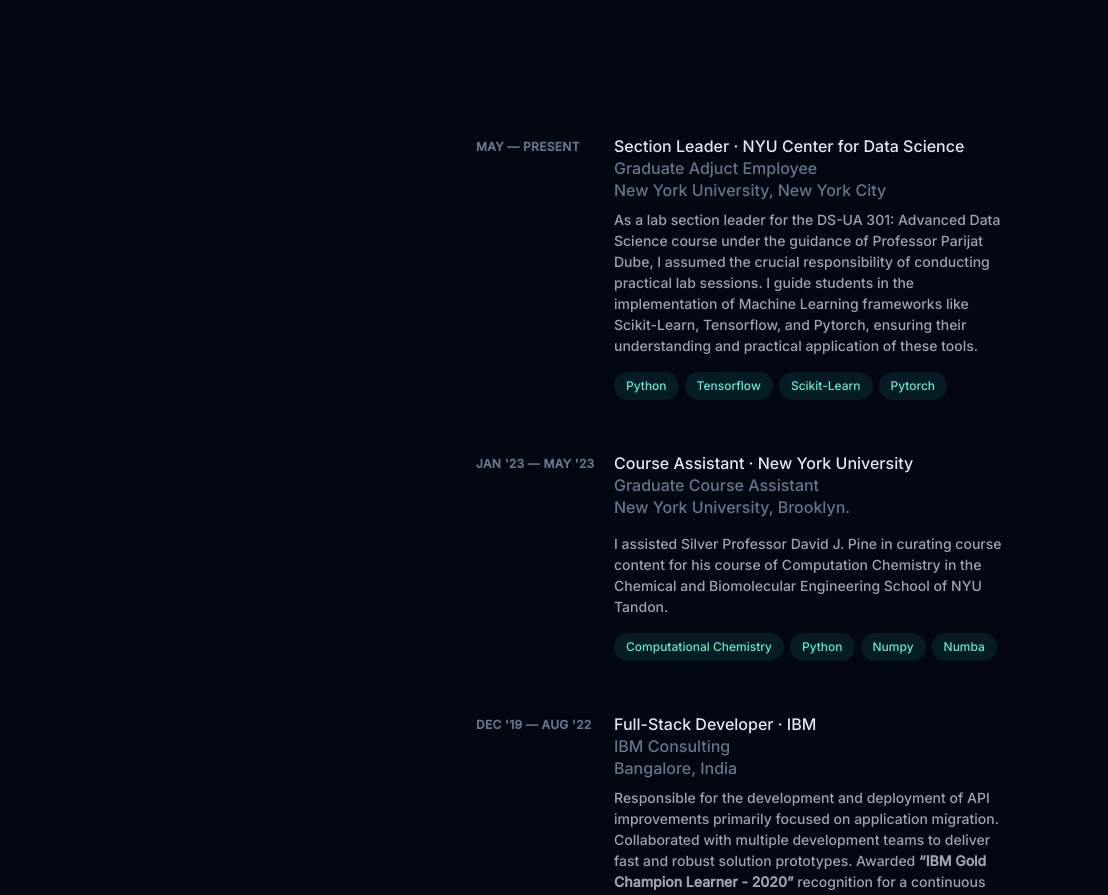
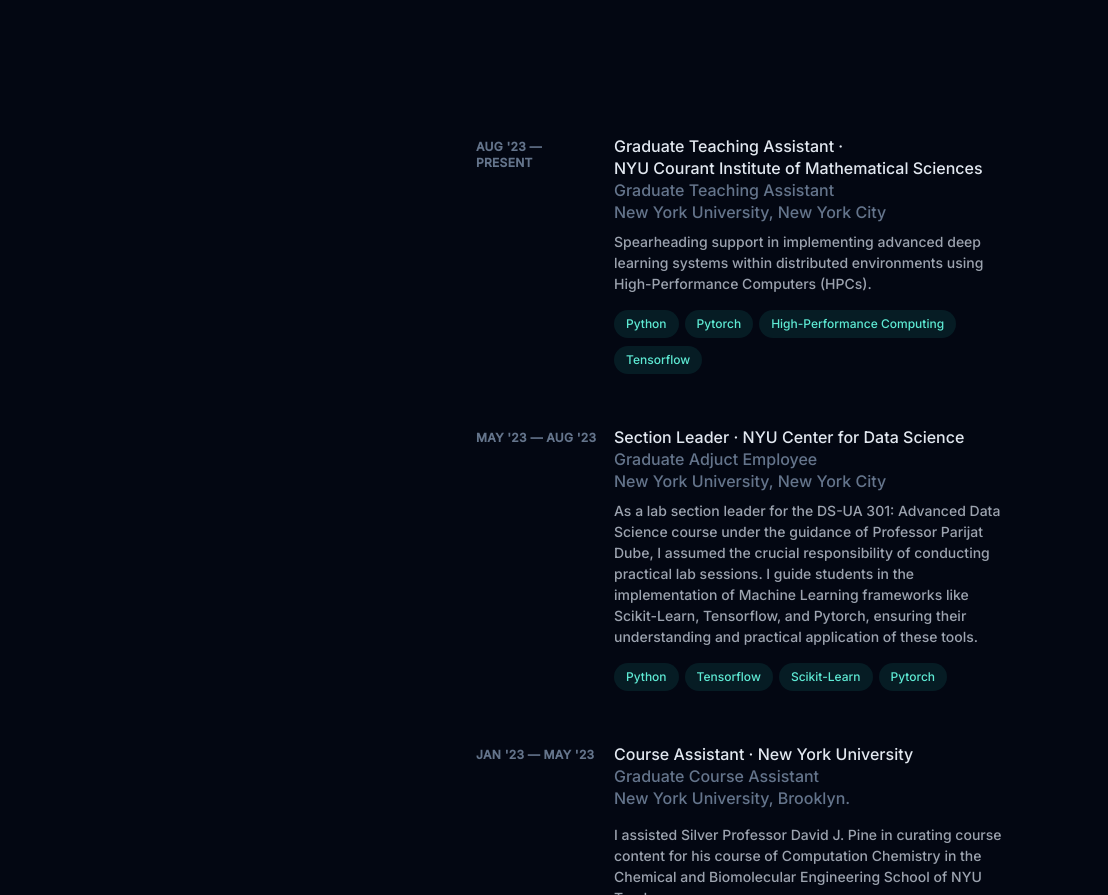
Before and after one commit to SavinayShukla/portfolio-work, a plain HTML site: page index.html in a window 1280 px wide. Shown: the part 509-1404 px from the top of the page, 172-1280 px from the left. Drawn offline with nearby package versions, Linux system fonts and the light colour scheme.

Commit message:
Updated Details for Fall 23

```diff
--- a/index.html
+++ b/index.html
@@ -134,7 +134,57 @@
                                     </div>
                                     <header
                                         class="z-10 mb-2 mt-1 text-xs font-semibold uppercase tracking-wide text-slate-500 sm:col-span-2">
-                                        May — Present</header>
+                                        Aug '23 — Present</header>
+                                    <div class="z-10 sm:col-span-6">
+                                        <h3 class="font-medium leading-snug text-slate-200 hover:text-teal-300">
+                                            <div><span
+                                                    class="absolute -inset-x-4 -inset-y-2.5 hidden rounded md:-inset-x-6 md:-inset-y-4 lg:block"></span><span>Graduate Teaching
+                                                        Assistant · <span class="inline-block">NYU Courant Institute of Mathematical Sciences</span></span></div>
+                                            <div>
+                                                <div class="text-slate-500">Graduate Teaching
+                                                    Assistant</div>
+                                            </div>
+                                            <div>
+                                                <div class="text-slate-500">New York University, New York City</div>
+                                            </div>
+                                        </h3>
+                                        <p class="mt-2 text-sm leading-normal">Spearheading support in implementing advanced deep learning systems within distributed environments using
+                                            High-Performance Computers (HPCs).
+                                        </p>
+                                        <ul class="mt-2 flex flex-wrap">
+                                            <li class="mr-1.5 mt-2">
+                                                <div
+                                                    class="flex items-center rounded-full bg-teal-400/10 px-3 py-1 text-xs font-medium leading-5 text-teal-300 ">
+                                                    Python</div>
+                                            </li>
+                                            <li class="mr-1.5 mt-2">
+                                                <div
+                                                    class="flex items-center rounded-full bg-teal-400/10 px-3 py-1 text-xs font-medium leading-5 text-teal-300 ">
+                                                    Pytorch</div>
+                                            </li>
+                                            <li class="mr-1.5 mt-2">
+                                                <div
+                                                    class="flex items-center rounded-full bg-teal-400/10 px-3 py-1 text-xs font-medium leading-5 text-teal-300 ">
+                                                    High-Performance Computing</div>
+                                            </li>
+                                            <li class="mr-1.5 mt-2">
+                                                <div
+                                                    class="flex items-center rounded-full bg-teal-400/10 px-3 py-1 text-xs font-medium leading-5 text-teal-300 ">
+                                                    Tensorflow</div>
+                                            </li>
+                                        </ul>
+                                    </div>
+                                </div>
+                            </li>
+                            <li class="mb-12">
+                                <div
+                                    class="group relative grid pb-1 transition-all sm:grid-cols-8 sm:gap-8 md:gap-4 lg:hover:!opacity-100 lg:group-hover/list:opacity-50">
+                                    <div
+                                        class="absolute -inset-x-4 -inset-y-4 z-0 hidden rounded-md transition motion-reduce:transition-none lg:-inset-x-6 lg:block lg:group-hover:bg-slate-800/50 lg:group-hover:shadow-[inset_0_1px_0_0_rgba(148,163,184,0.1)] lg:group-hover:drop-shadow-lg">
+                                    </div>
+                                    <header
+                                        class="z-10 mb-2 mt-1 text-xs font-semibold uppercase tracking-wide text-slate-500 sm:col-span-2">
+                                        May '23 — Aug '23</header>
                                     <div class="z-10 sm:col-span-6">
                                         <h3 class="font-medium leading-snug text-slate-200 hover:text-teal-300">
                                             <div><span
```
Also changed, not shown: 2 other files.
